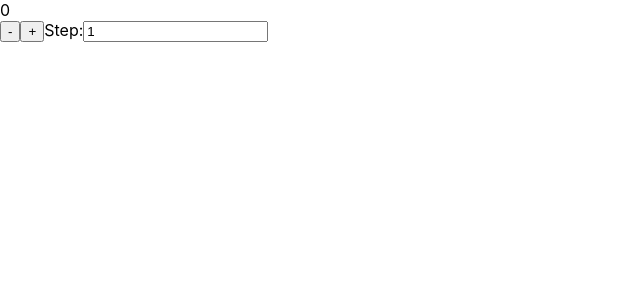
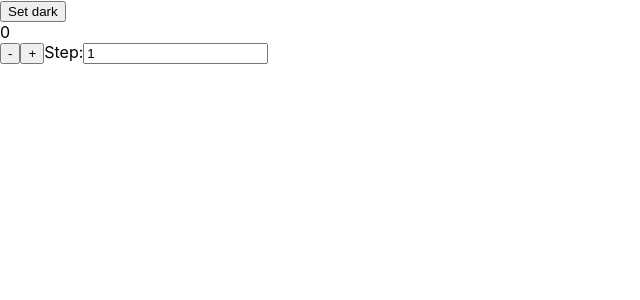
Before and after one commit to MicHaeLNgSd/fresh-branches-react, a React (Create React App) app: page / in a window 1280 px wide. Shown: the top 300 px of the page, without its empty margins (0-640 px from the left). Built offline with nearby package versions, Linux system fonts and the light colour scheme.

Commit message:
add theme slice and reducer

```diff
--- a/src/App.js
+++ b/src/App.js
@@ -1,12 +1,14 @@
-import './App.css'
-import Counter from './components/Counter'
+import './App.css';
+import Counter from './components/Counter';
+import ThemeSwitcher from './components/ThemeSwitcher';
 
-function App () {
+function App() {
   return (
     <>
+      <ThemeSwitcher />
       <Counter />
     </>
-  )
+  );
 }
 
-export default App
+export default App;
--- a/src/components/Counter/index.jsx
+++ b/src/components/Counter/index.jsx
@@ -21,7 +21,7 @@ function Counter({ count, step, incrementCount, decrementCount, setNewStep }) {
 }
 
 function mapStateToProps(state) {
-  return state;
+  return state.counter;
 }
 function mapDispatchToProps(dispatch) {
   return {
--- /dev/null
+++ b/src/components/ThemeSwitcher/index.jsx
@@ -0,0 +1,16 @@
+import React from 'react';
+import { connect } from 'react-redux';
+import { setTheme } from '../../store/slices/themeSlice';
+
+const ThemeSwitcher = ({ isLight, changeTheme }) => {
+  const handleTheme = () => changeTheme(!isLight);
+  return <button onClick={handleTheme}>Set {isLight ? 'dark' : 'light'}</button>;
+};
+
+const mapStateToProps = (state) => state.theme;
+
+const mapDispatchToProps = (dispatch) => ({
+  changeTheme: (v) => dispatch(setTheme(v)),
+});
+
+export default connect(mapStateToProps, mapDispatchToProps)(ThemeSwitcher);
--- a/src/store/index.js
+++ b/src/store/index.js
@@ -1,6 +1,6 @@
-import { configureStore } from '@reduxjs/toolkit'
-import reducer from './slices/counterSlice'
+import { configureStore } from '@reduxjs/toolkit';
+import rootReduser from './rootReducer';
 
-const store = configureStore({ reducer })
+const store = configureStore({ reducer: rootReduser });
 
-export default store
+export default store;
--- /dev/null
+++ b/src/store/rootReducer.js
@@ -0,0 +1,10 @@
+import { combineReducers } from '@reduxjs/toolkit';
+import countReducer from './slices/counterSlice';
+import themeReducer from './slices/themeSlice';
+
+const rootReduser = combineReducers({
+  counter: countReducer,
+  theme: themeReducer,
+});
+
+export default rootReduser;
--- /dev/null
+++ b/src/store/slices/themeSlice.js
@@ -0,0 +1,16 @@
+import { createSlice } from '@reduxjs/toolkit';
+
+const themeSlice = createSlice({
+  name: 'theme',
+  initialState: { isLight: true },
+  reducers: {
+    setTheme(state, action) {
+      state.isLight = action.payload;
+    },
+  },
+});
+
+const { reducer, actions } = themeSlice;
+export const { setTheme } = actions; //component
+
+export default reducer; // store
```
